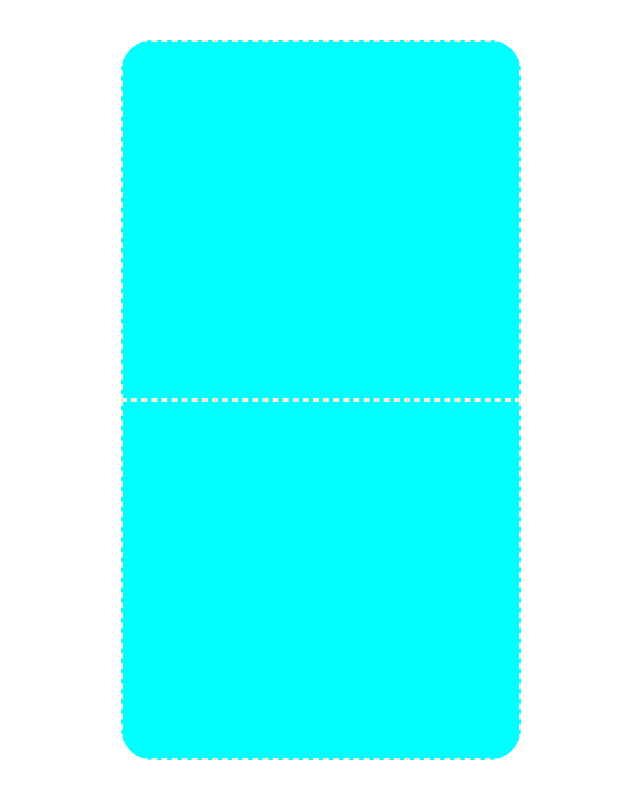
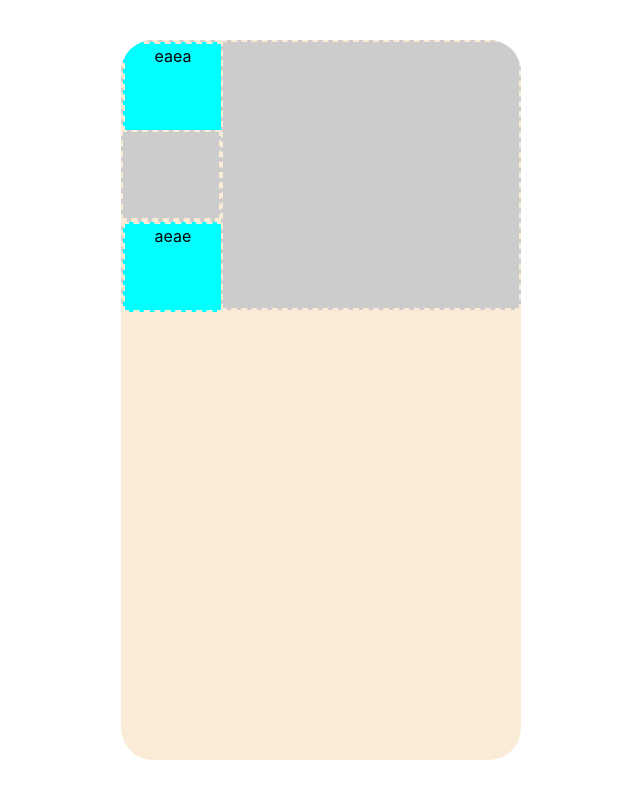
Before and after one commit to ShannonEchegaray/Fund-Maker, a React (Vite) app: page / in a window 1280 px wide. Shown: the whole page, without its empty margins (319-959 px from the left). Built offline with nearby package versions, Linux system fonts and the light colour scheme.

Commit message:
feat: add item-draggable, item-droppable

```diff
--- a/src/App.tsx
+++ b/src/App.tsx
@@ -1,44 +1,38 @@
+import { useState } from 'react'
 import './App.css'
-import Grid, {Image} from './components/grid/grid'
+import Grid from './components/grid/grid'
 import { DndProvider } from "react-dnd"
 import { HTML5Backend } from "react-dnd-html5-backend"
+import { Image } from './components/grid/types'
 
 function App() {
 
-  const images: Image[] = [
+  const [images, setImages] = useState<Image[]>([
     {
       src: "Hola",
-      size: {
-        x: 2,
-        y: 2
-      },
-      position: {
-        x: 0,
-        y: 0
-      }
+      text: "eaea"
     },
     {
       src: "Adios",
-      size: {
-        x: 2,
-        y: 2
-      },
-      position: {
-        x: 0,
-        y: 2
-      }
+      text: "aeae"
     }
-  ]
+  ])
+
+  const handleDoubleClick = (index: number) => {
+    console.log("The content clicked is:", index);
+  }
 
   return (
     <DndProvider
       backend={HTML5Backend}
     >
       <Grid
+        onContainerDoubleClick = {handleDoubleClick}
+        onSwap={(images) => setImages(images)}
         images={images}
         layout={
           {
-            size: {x: 4, y: 8},
+            size: {x: 8, y: 16},
             content: [
               {
                 position: {
@@ -46,8 +40,8 @@ function App() {
                   y: 0
                 },
                 size: {
-                  x: 4,
-                  y: 4
+                  x: 2,
+                  y: 2
                 }
               },
               {
@@ -56,8 +50,28 @@ function App() {
                   y: 4
                 },
                 size: {
-                  x: 4,
-                  y: 4
+                  x: 2,
+                  y: 2
+                }
+              },
+              {
+                position: {
+                  x: 0,
+                  y: 2
+                },
+                size: {
+                  x: 2,
+                  y: 2
+                }
+              },
+              {
+                position: {
+                  x: 2,
+                  y: 0
+                },
+                size: {
+                  x: 6,
+                  y: 6
                 }
               }
             ]
--- a/src/components/grid/grid.module.css
+++ b/src/components/grid/grid.module.css
@@ -7,8 +7,3 @@
     overflow: hidden;
     display: grid;
 }
-
-.image {
-    background-color: aqua;
-    border: antiquewhite 2px dashed;
-}
--- a/src/components/grid/grid.tsx
+++ b/src/components/grid/grid.tsx
@@ -1,32 +1,25 @@
 import React from "react";
 import styles from "./grid.module.css";
-// import { useDrag, useDrop } from "react-dnd";
-// import { ItemTypes } from "./constants";
-
-interface Coordinates {
-  x: number;
-  y: number;
-}
-
-export interface Image {
-  src: string;
-  size: Coordinates;
-  position: Coordinates;
-}
-
-type LayoutPartType = Pick<Image, "size" | "position">
-
-export interface Layout {
-  size: Coordinates;
-  content: LayoutPartType[]
-}
+import type { Image, Layout } from "./types";
+import ItemDroppable from "./item-droppable/item-droppable";
+import ItemDraggable from "./item-draggable/item-draggable";
 
 interface GridProps {
   images: Image[];
   layout: Layout;
+  onSwap: (images: Image[]) => void;
+  onContainerDoubleClick: (index: number) => void;
 }
 
-const Grid: React.FC<GridProps> = ({ layout }) => {
+const Grid: React.FC<GridProps> = ({ layout, images, onSwap, onContainerDoubleClick }) => {
+
+  const handleDrop = (from: number, to: number) => {
+    const imageCopy = [...images]
+    imageCopy[from] = images[to]
+    imageCopy[to] = images[from]
+    onSwap(imageCopy);
+  }
+
   return (
     <div
       className={styles.container}
@@ -35,62 +28,21 @@ const Grid: React.FC<GridProps> = ({ layout }) => {
         gridTemplateRows: `repeat(${layout.size.y}, 1fr)`,
       }}
     >
-      {layout.content.map((layoutPart, index) => (
-        <ItemDroppable key={index} position={layoutPart.position} size={layoutPart.size} />
+      {layout.content.map((layoutPart, layoutIndex) => (
+        <ItemDroppable
+          onDrop={handleDrop}
+          onDoubleClick={onContainerDoubleClick}
+          key={layoutIndex}
+          id={layoutIndex}
+          position={layoutPart.position}
+          size={layoutPart.size}
+          children={
+            images[layoutIndex] && <ItemDraggable id={layoutIndex} image={images[layoutIndex]} />
+          }
+        />
       ))}
     </div>
   );
 };
 
-const ItemDroppable: React.FC<LayoutPartType> = ({position, size}) => {
-  return (
-    <div
-      className={styles.image}
-      style={{
-        gridRowStart: position.y + 1,
-        gridRowEnd: position.y + size.y + 1,
-        gridColumnStart: position.x + 1,
-        gridColumnEnd: position.x + size.x + 1,
-      }}
-    >
-    </div>
-  )
-}
-
-// interface ItemDraggableProps {
-//   image: Image;
-// }
-
-// const ItemDraggable: React.FC<ItemDraggableProps> = ({ image }) => {
-//   const [{ opacity }, dragRef] = useDrag(() => ({
-//     type: ItemTypes.ITEM_DRAGGABLE,
-//     collect: (monitor) => ({
-//       opacity: monitor.isDragging() ? 0.5 : 1,
-//     }),
-//   }));
-
-//   const [{canDrop}, dropRef] = useDrop({
-//     accept: ItemTypes.ITEM_DRAGGABLE,
-//     collect: (monitor) => ( {
-//       canDrop: monitor.canDrop()
-//     })
-//   })
-
-//   return (
-//     <div
-//       ref={dragRef}
-//       className={styles.image}
-//       style={{
-//         opacity: opacity,
-//         gridRowStart: image.position.y + 1,
-//         gridRowEnd: image.position.y + image.size.y + 1,
-//         gridColumnStart: image.position.x + 1,
-//         gridColumnEnd: image.position.x + image.size.x + 1,
-//       }}
-//     >
-//       {image.src}
-//     </div>
-//   );
-// };
-
 export default Grid;
--- /dev/null
+++ b/src/components/grid/item-draggable/item-draggable.module.css
@@ -0,0 +1,4 @@
+.image {
+  background-color: aqua;
+  border: antiquewhite 2px dashed;
+}
--- /dev/null
+++ b/src/components/grid/item-draggable/item-draggable.tsx
@@ -0,0 +1,36 @@
+import { useDrag } from "react-dnd";
+import { ItemTypes } from "../constants";
+import type { Image } from "../types";
+import styles from "./item-draggable.module.css";
+
+interface ItemDraggableProps {
+  id: number;
+  image: Image;
+}
+
+const ItemDraggable: React.FC<ItemDraggableProps> = ({ image, id }) => {
+  const [{ opacity }, dragRef] = useDrag(() => ({
+    type: ItemTypes.ITEM_DRAGGABLE,
+    item: [id, image],
+    collect: (monitor) => ({
+      opacity: monitor.isDragging() ? 0.5 : 1,
+    }),
+  }));
+
+  return (
+    <div
+      onDoubleClick={(e) => e.stopPropagation()}
+      ref={dragRef}
+      className={styles.image}
+      style={{
+        opacity: opacity,
+        width: "100%",
+        height: "100%",
+      }}
+    >
+      {image.text}
+    </div>
+  );
+};
+
+export default ItemDraggable;
--- /dev/null
+++ b/src/components/grid/item-droppable/item-droppable.module.css
@@ -0,0 +1,4 @@
+.image {
+  background-color: aqua;
+  border: antiquewhite 2px dashed;
+}
--- /dev/null
+++ b/src/components/grid/item-droppable/item-droppable.tsx
@@ -0,0 +1,52 @@
+import React from "react";
+import { Image, LayoutPart } from "../types";
+import { useDrop } from "react-dnd";
+import { ItemTypes } from "../constants";
+import styles from "./item-droppable.module.css";
+
+interface ItemDroppableProps extends LayoutPart {
+  id: number;
+  onDrop: (from: number, to: number) => void;
+  onDoubleClick: (index: number) => void;
+  children?: React.ReactNode;
+}
+
+const ItemDroppable: React.FC<ItemDroppableProps> = ({ position, size, children, id, onDrop, onDoubleClick }) => {
+
+  const [{canDrop, isOver}, dropRef] = useDrop({
+    accept: ItemTypes.ITEM_DRAGGABLE,
+    drop(_item: [number, Image]) {
+      onDrop(_item[0], id);
+    },
+    collect: (monitor) => ( {
+      canDrop: monitor.canDrop(),
+      isOver: monitor.isOver()
+    })
+  })
+
+  const handleDoubleClick = () => {
+    onDoubleClick(id);
+  }
+
+  const isDroppable = canDrop && isOver;
+
+  return (
+    <div
+      onDoubleClick={handleDoubleClick}
+      ref={dropRef}
+      className={styles.image}
+      style={{
+        opacity: isDroppable ? 0.65 : 1,
+        background: "#ccc",
+        gridRowStart: position.y + 1,
+        gridRowEnd: position.y + size.y + 1,
+        gridColumnStart: position.x + 1,
+        gridColumnEnd: position.x + size.x + 1,
+      }}
+    >
+      {children}
+    </div>
+  )
+}
+
+export default ItemDroppable;
--- /dev/null
+++ b/src/components/grid/types.ts
@@ -0,0 +1,19 @@
+export interface Coordinates {
+  x: number;
+  y: number;
+}
+
+export interface Image {
+  src: string;
+  text: string;
+}
+
+export interface LayoutPart {
+  size: Coordinates;
+  position: Coordinates;
+}
+
+export interface Layout {
+  size: Coordinates;
+  content: LayoutPart[]
+}
```
